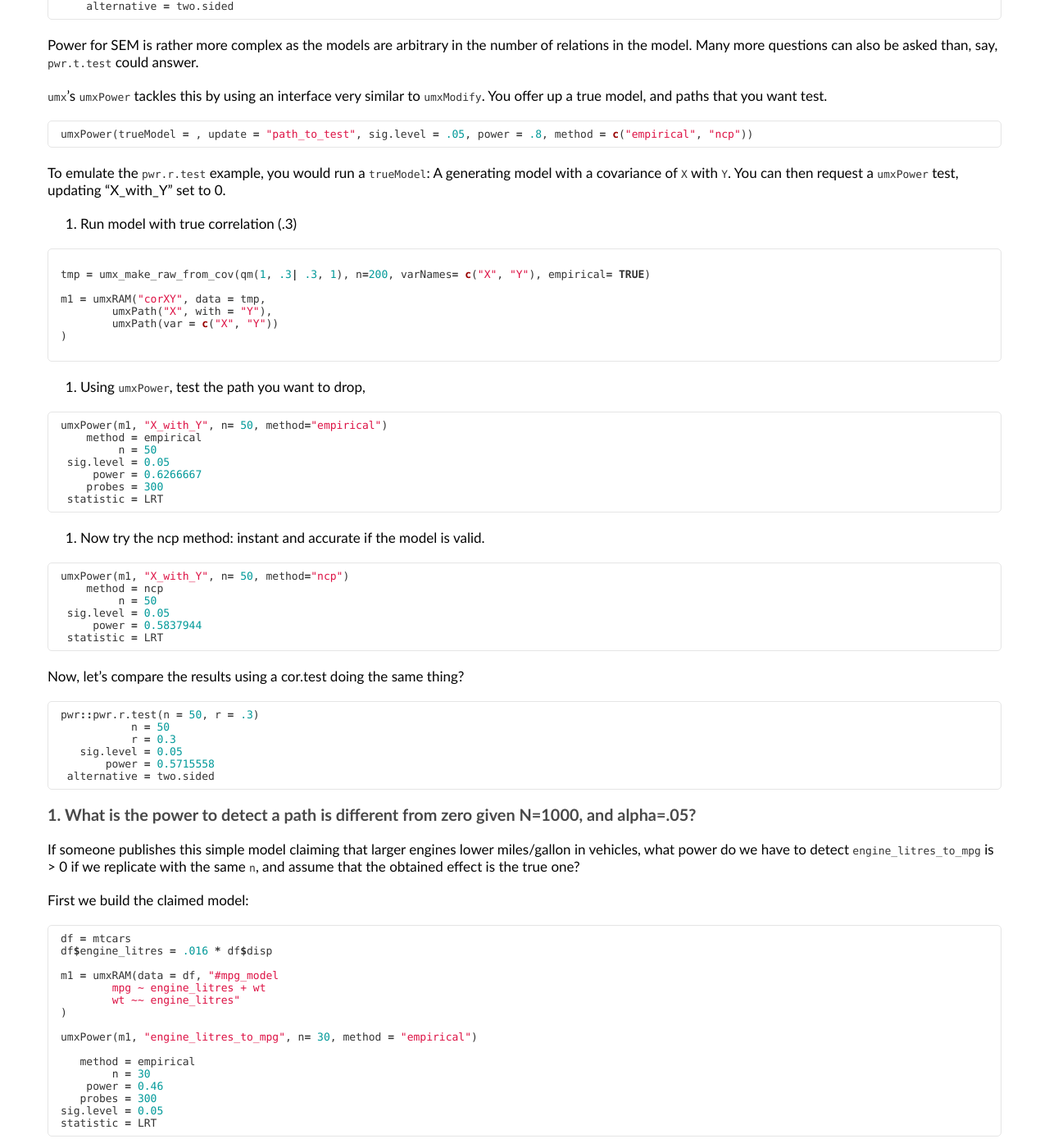
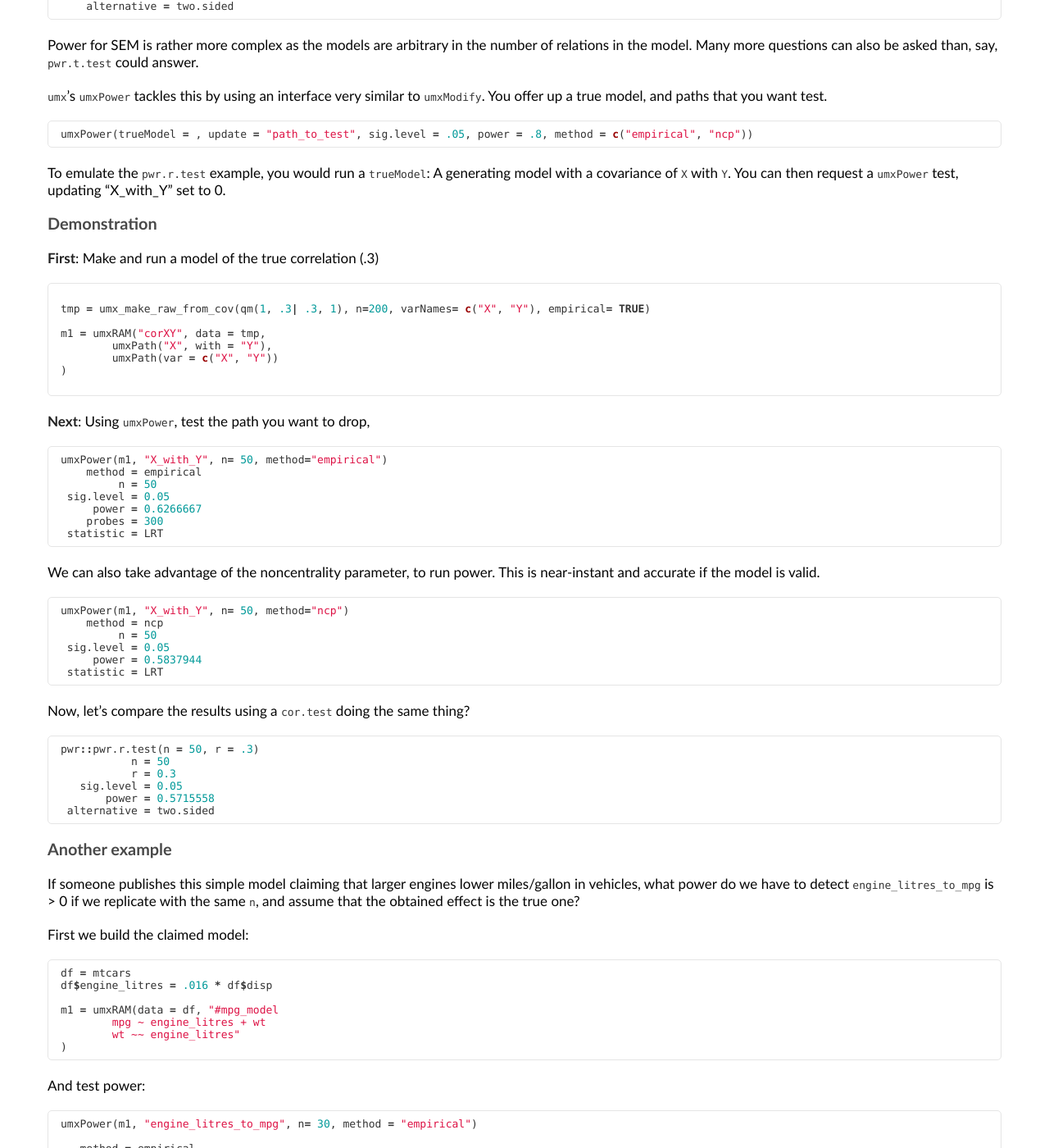
Before and after one commit to tbates/tbates.github.io, a Jekyll site: the page built from _posts/1950-08-10-practical-power.markdown, in a window 1280 px wide and 1400 px high, scrolled down 582 px. Shown: the whole window at 82% size. Built offline with Jekyll 4.4.1, drawn with Linux system fonts in a browser that asks for light colours; some of the changed text lies outside the part shown.

Commit message:
no message

````diff
--- a/_posts/1950-08-10-practical-power.markdown
+++ b/_posts/1950-08-10-practical-power.markdown
@@ -42,7 +42,9 @@ To emulate the `pwr.r.test` example, you would run a `trueModel`: A generating m
 You can then request a `umxPower` test, updating "X_with_Y" set to 0.
 
 
-1. Run model with true correlation (.3)
+### Demonstration
+
+**First**: Make and run a model of the true correlation (.3)
 
 ```R
 
@@ -55,7 +57,7 @@ m1 = umxRAM("corXY", data = tmp,
 
 ```
 
-2. Using `umxPower`, test the path you want to drop,
+**Next**: Using `umxPower`, test the path you want to drop,
 
 ```R
 umxPower(m1, "X_with_Y", n= 50, method="empirical")
@@ -67,7 +69,7 @@ umxPower(m1, "X_with_Y", n= 50, method="empirical")
  statistic = LRT
 ```
 
-3. Now try the ncp method: instant and accurate if the model is valid.
+We can also take advantage of the noncentrality parameter, to run power. This is near-instant and accurate if the model is valid.
 
 ```R
 umxPower(m1, "X_with_Y", n= 50, method="ncp")
@@ -78,7 +80,7 @@ umxPower(m1, "X_with_Y", n= 50, method="ncp")
  statistic = LRT
 ```
 
-Now, let's compare the results using a cor.test doing the same thing?
+Now, let's compare the results using a `cor.test` doing the same thing?
 
 ```R
 pwr::pwr.r.test(n = 50, r = .3)
@@ -89,7 +91,7 @@ pwr::pwr.r.test(n = 50, r = .3)
  alternative = two.sided
 ```
 
-### 1. What is the power to detect a path is different from zero given N=1000, and alpha=.05?
+### Another example
 
 If someone publishes this simple model claiming that larger engines lower miles/gallon in vehicles, what power do we have to detect `engine_litres_to_mpg` is > 0 if we replicate with the same `n`, and assume that the obtained effect is the true one?
 
@@ -103,7 +105,11 @@ m1 = umxRAM(data = df, "#mpg_model
 	mpg ~ engine_litres + wt
 	wt ~~ engine_litres"
 )
+```
 
+And test power:
+
+```R
 umxPower(m1, "engine_litres_to_mpg", n= 30, method = "empirical")
 
    method = empirical
@@ -131,7 +137,16 @@ statistic = LRT
 
 ```
 
+Finally, we can make a table showing how power changes across n:
+
 ```r
+tmp = umx_make_raw_from_cov(qm(1, .3| .3, 1), n=200, varNames= c("X", "Y"), empirical= TRUE)
+
+m1 = umxRAM("corXY", data = tmp,
+	umxPath("X", with = "Y"),
+	umxPath(var = c("X", "Y"))
+)
+
 umxPower(m1, update = "X_with_Y", tabulatePower = TRUE)
 
            N     power lower upper
````
